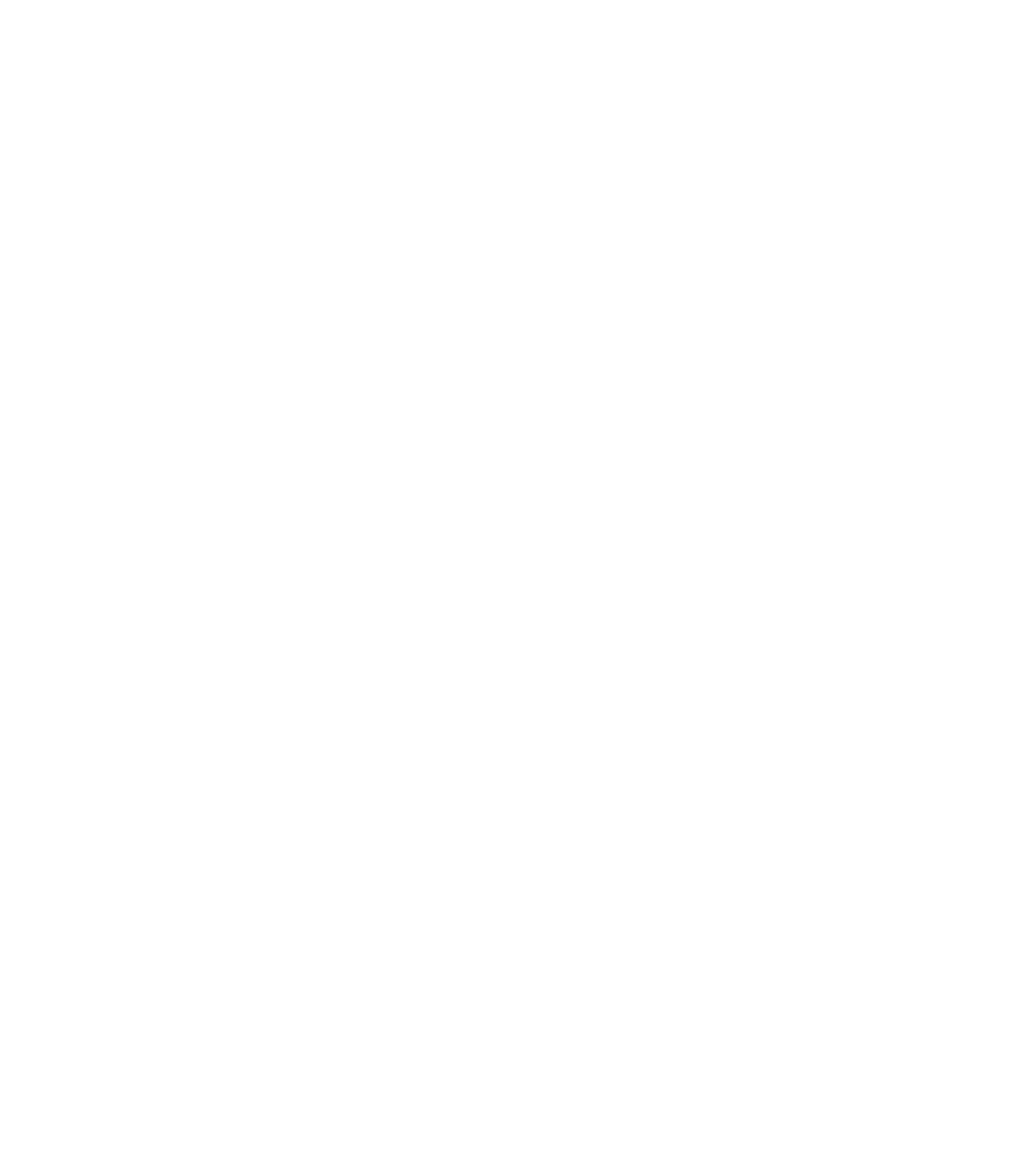
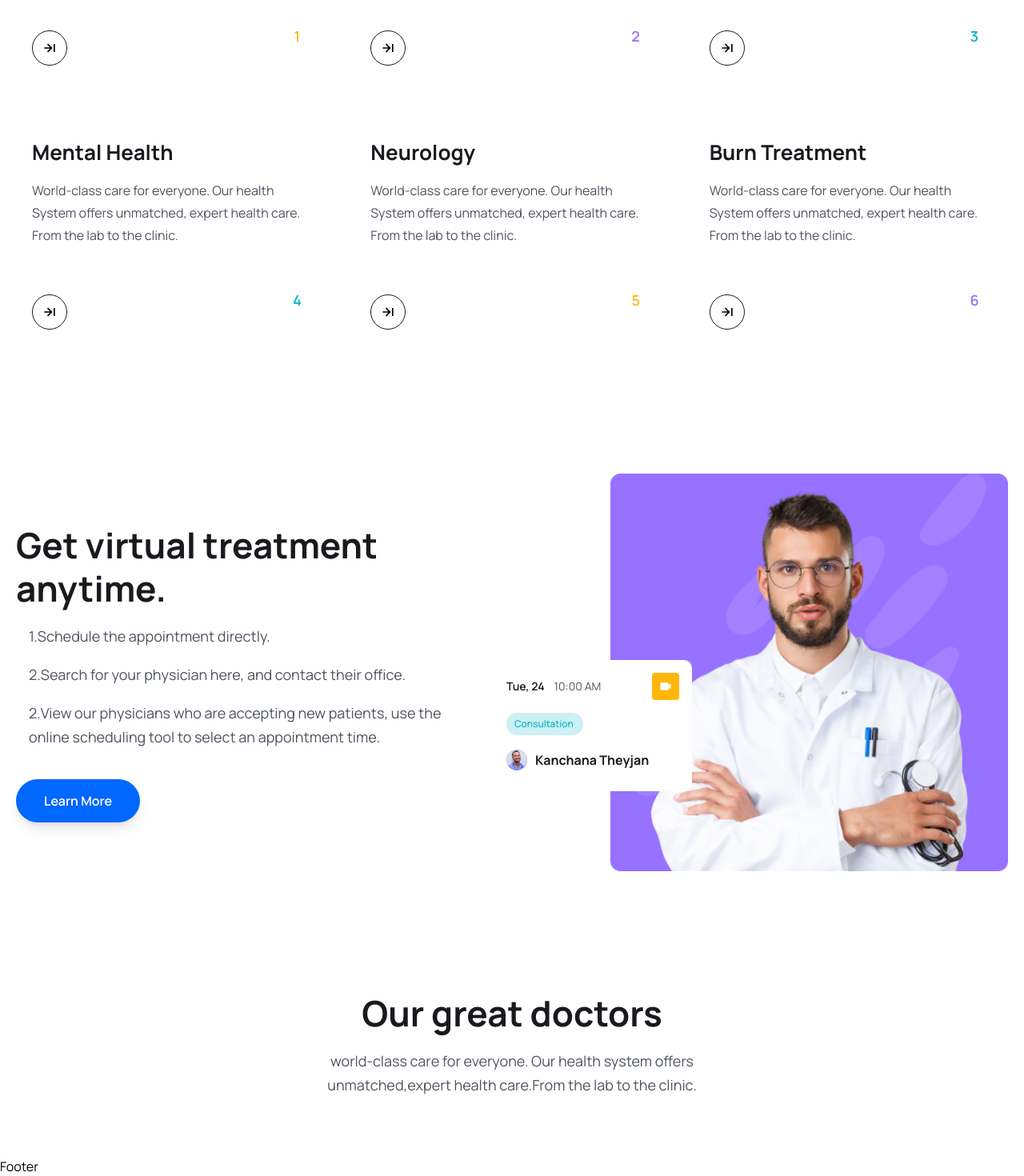
Before and after one commit to THIS4LA/doctor-appoinment-booking-app, a React (Vite) app in the folder frontEnd/: page / in a window 1280 px wide. Shown: the part 2974-4444 px from the top of the page at 80% size. Before the commit the page ends 2464 px from the top, so only its background shows below. Built offline with nearby package versions, Linux system fonts and the light colour scheme.

Commit message:
Services completed

```diff
--- a/frontEnd/src/components/Services/ServiceCard.jsx
+++ b/frontEnd/src/components/Services/ServiceCard.jsx
@@ -1,11 +1,39 @@
-import React from 'react'
+import React from "react";
+import { BiArrowToRight } from "react-icons/bi";
+import { Link } from "react-router-dom";
 
-const ServiceCard = () => {
+const ServiceCard = ({ item, index }) => {
+  const { name, desc, bgcolor, textColor } = item;
   return (
-    <div>
+    <div className="py-[30px] px-3 lg:px-5">
+      <h2 className="text-[26px] leading-9 text-headingColor font-[700]">
+        {name}
+      </h2>
+      <p className="text-[16px] leading-7 font-[400] text-textColor mt-4">
+        {desc}
+      </p>
 
+      <div className="flex items-center justify-between mt-[30px]">
+        <Link
+          to="/doctors"
+          className="w-[44px] h-[44px] rounded-full border border-solid border-[#181A1E] mt-[30px]
+            flex items-center justify-center group hover:bg-primaryColor hover:border-none"
+        >
+          <BiArrowToRight className="group-hover:text-white w-6 h-5" />
+        </Link>
+        <span
+          className="w-[44px] h-[44px] flex items-center justify-center text-[18px] leading-[30px] font-[600]"
+          style={{
+            backgroundColor: `${bgcolor}`,
+            color: `${textColor}`,
+            borderRadius: "6px 0 0 6px",
+          }}
+        >
+          {index + 1}
+        </span>
+      </div>
     </div>
-  )
-}
+  );
+};
 
-export default ServiceCard
+export default ServiceCard;
--- a/frontEnd/src/pages/Home.jsx
+++ b/frontEnd/src/pages/Home.jsx
@@ -1,5 +1,6 @@
 import React from 'react'
-import About from './../components/About/About'
+import About from './../components/About/About';
+import ServiceList from '../components/Services/ServiceList';
 
 import heroImg01 from "../assets/images/hero-img01.png";
 import heroImg02 from "../assets/images/hero-img02.png";
@@ -7,6 +8,9 @@
 import icon01 from "../assets/images/icon01.png";
 import icon02 from "../assets/images/icon02.png";
 import icon03 from "../assets/images/icon03.png";
+import featureImg from "../assets/images/feature-img.png";
+import videoIcon from "../assets/images/video-icon.png";
+import avatarIcon from "../assets/images/avatar-icon.png";
 import { Link } from "react-router-dom";
 
 import { BiArrowToRight } from 'react-icons/bi';
@@ -161,6 +165,100 @@
           </div>
         </section>
         <About />
+        {/* ============services=============== */}
+        <section>
+          <div className='container'>
+            <div className='xl:w-[400px] mx-auto'>
+              <h2 className='heading text-center'>
+                Our medical services
+              </h2>
+              <p className='text__para text-center'>
+                world-class care for everyone. Our health system offers
+                unmatched,expert health care.From the lab to the clinic.
+              </p>
+            </div>
+            <ServiceList/>
+          </div>
+        </section>
+        {/*=========Services section end============*/}
+        {/* ===========feature section========== */}
+        <section>
+          <div className='container'>
+            <div className='flex items-center justify-between flex-col lg:flex-row'>
+              {/* ========feature section content========== */}
+              <div className='xl:w-[670px]'>
+                <h2 className='heading'>
+                  Get virtual treatment <br /> anytime.
+                </h2>
+                <ul className='pl-4'>
+                  <li className='text__para'>
+                    1.Schedule the appointment directly.
+                  </li>
+                  <li className='text__para'>
+                    2.Search for your physician here, and contact their office.
+                  </li>
+                  <li className='text__para'>
+                    2.View our physicians who are accepting new patients,
+                     use the online scheduling tool to select an appointment time.
+                  </li>
+                </ul>
+                <Link to="/">
+                  <button className='btn'>Learn More</button>
+                </Link>
+              </div>
+              {/* ========feature section image========== */}
+              <div className='relative z-10 xl:w-[770px] flex justify-end mt-[50px] lg:mt-0'>
+                <img
+                  src={featureImg}
+                  alt='featureImg'
+                  className='w-3/4'
+                />
+                <div className='w-[150px] lg:w-[248px] bg-white absolute bottom-[50px] left-0 md:bottom-[100px]
+                md:left-5 z-20 p-2 pb-3 lg:pt-4 lg:px-4 lg:pb-[26px] rounded-[10px]'>
+                  <div className='flex items-center justify-between'>
+                    <div className='flex items-center gap-[6px] lg:gap-3'>
+                      <p className='text-[10px] leading-[10px] lg:text-[14px] lg:leading-5 text-headingColor font-[600]'>
+                        Tue, 24
+                      </p>
+                      <p className='text-[10px] leading-[10px] lg:text-[14px] lg:leading-5 text-textColor font-[400]'>
+                        10:00 AM
+                      </p>
+                    </div>
+                    <span className='w-5 h-5 lg:w-[34px] lg:h-[34px] flex items-center justify-center bg-yellowColor rounded
+                    py-1 px-[6px] lg:py-3 lg:px-[9px]'>
+                      <img src={videoIcon} alt='videoIcon' />
+                    </span>
+                  </div>
+                  <div className='w-[65px] lg:w-[96px] bg-[#CCF0F3] py-1 px-2 lg:py-[6px] lg:px-[10px]
+                  text-[8px] leading-[8px] lg:text-[12px] lg:leading-4 text-irisBlueColor font-[500] mt-2 lg:mt-4
+                  rounded-full'>
+                    Consultation
+                  </div>
+                  <div className='flex items-center gap-[6px] lg:gap-[10px] mt-2 lg:mt-[18px]'>
+                    <img src={avatarIcon} alt='avatarIcon' />
+                    <h4 className='text-[10px] leading-3 lg:text-[16px] lg:leading-[22px] font-[700] text-headingColor'>
+                      Kanchana Theyjan
+                    </h4>
+                  </div>
+                </div>
+              </div>
+            </div>
+          </div>
+        </section>
+        {/* ===========feature section end========== */}
+        {/* ===========our great doctors========== */}
+        <section>
+          <div className='container'>
+            <div className='xl:w-[470px] mx-auto'>
+              <h2 className='heading text-center'>Our great doctors</h2>
+              <p className='text__para text-center'>
+                world-class care for everyone. Our health system offers
+                unmatched,expert health care.From the lab to the clinic.
+              </p>
+            </div>
+          </div>
+        </section>
+        {/* ===========our great doctors end========== */}
       </>
   );
 };
```
